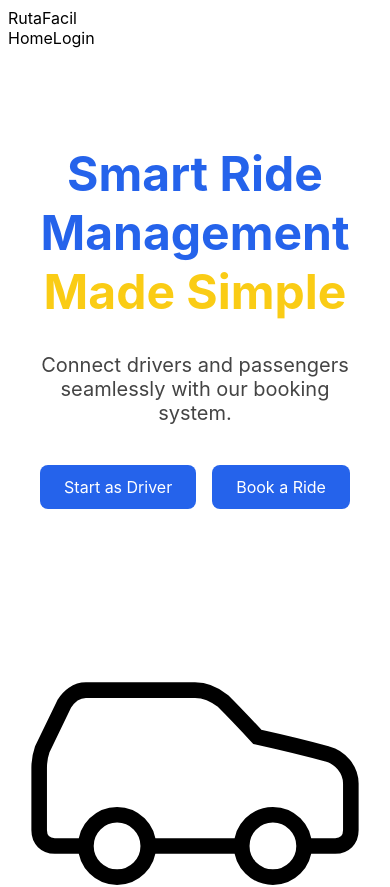
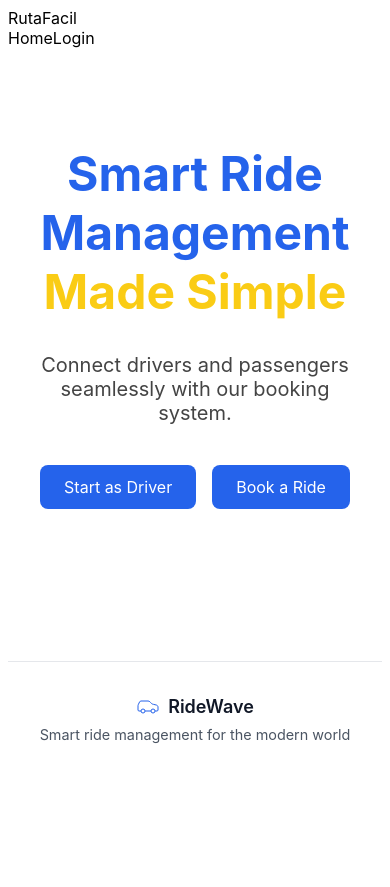
Before and after one commit to abimael92/driver-admin-portal, an Angular app: page / in a window 390 px wide. Shown: the top 887 px of the page. After the commit the page ends 844 px from the top, so only its background shows below. Built offline with nearby package versions, Linux system fonts and the light colour scheme.

Commit message:
Update footer styling with colors, spacing, and responsive layout

```diff
--- a/src/app/shared/footer/footer.component.scss
+++ b/src/app/shared/footer/footer.component.scss
@@ -0,0 +1,37 @@
+.footer {
+  background: #fff;
+  border-top: 1px solid #e5e7eb;
+  margin-top: 5rem;
+
+  .container {
+    max-width: 1280px;
+    margin: 0 auto;
+    padding: 2rem 1rem;
+    text-align: center;
+  }
+
+  .brand {
+    display: flex;
+    justify-content: center;
+    align-items: center;
+
+    .logo-icon {
+      width: 24px;
+      height: 24px;
+      stroke: #2563eb;
+    }
+
+    .logo-text {
+      margin-left: 0.5rem;
+      font-size: 1.125rem;
+      font-weight: 600;
+      color: #111827;
+    }
+  }
+
+  .tagline {
+    margin-top: 0.5rem;
+    font-size: 0.9rem;
+    color: #4b5563;
+  }
+}
```
